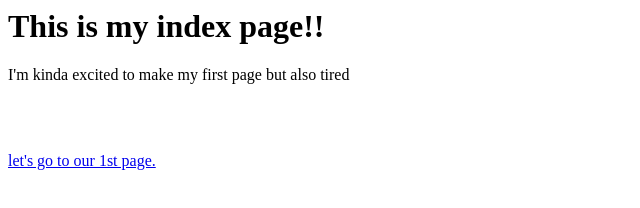
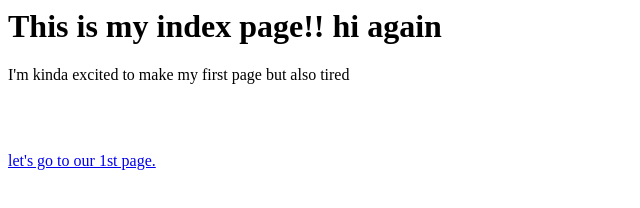
Before and after one commit to Tidiane077/MA1800-Live-Coding, a plain HTML site: page Index.html in a window 1280 px wide. Shown: the whole page, without its empty margins (0-640 px from the left). Drawn offline with Linux system fonts and the light colour scheme.

Commit message:
update me please

```diff
--- a/Index.html
+++ b/Index.html
@@ -4,7 +4,7 @@
 
     <body>
         <h1>
-            This is my index page!!
+            This is my index page!! hi again
         </h1>
 
         <p>I'm kinda excited to make my first page but also tired</p>
```
